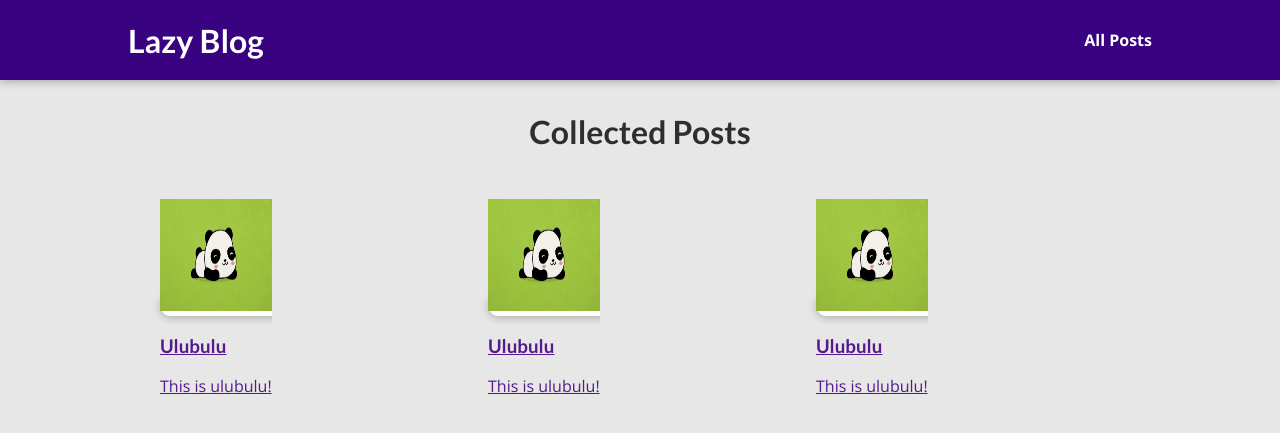
After one commit to mdalaminmunna/blog_django, a Django app: template my_site/blog/templates/blog/all-posts.html in a window 1280 px wide. The commit adds this page. Shown: the top 433 px of the page. Run offline with Django 4.2, Linux system fonts and the light colour scheme; the template is opened without the code that fills it, so the values that code supplies are empty.

Commit message:
all-posts page

```diff
--- /dev/null
+++ b/my_site/blog/static/blog/all-posts.css
@@ -0,0 +1,43 @@
+body {
+    background-color: #e7e7e7;
+  }
+
+  #main-navigation {
+    background-color: #390281;
+    box-shadow: 0 2px 8px rgba(0, 0, 0, 0.25);
+  }
+
+  #all-posts {
+    margin: 7rem auto;
+    width: 90%;
+    max-width: 60rem;
+  }
+
+  #all-posts h2 {
+    text-align: center;
+    font-size: 2rem;
+    color: #2e2e2e;
+    margin: 3rem 0;
+  }
+
+  ul {
+    list-style: none;
+    margin: 0;
+    padding: 0;
+    display: grid;
+    grid-template-columns: repeat(auto-fill, minmax(17rem, 1fr));
+    gap: 1.5rem;
+  }
+
+  .post img {
+    width: 7rem;
+    height: 7rem;
+  }
+
+  .post a {
+    height: 22rem;
+    transform-origin: center;
+    box-shadow: 0 2px 8px rgba(0, 0, 0, 0.25);
+    border-radius: 12px;
+    background-color: white;
+  }
--- /dev/null
+++ b/my_site/blog/templates/blog/all-posts.html
@@ -0,0 +1,22 @@
+{% extends 'base.html' %}
+{% load static %}
+
+{% block title %}
+    All Posts
+{% endblock  %}
+
+{% block css_files %}
+    <link rel="stylesheet" href="{% static 'blog/post.css' %}">
+    <link rel="stylesheet" href="{% static 'blog/all-posts.css' %}">
+{% endblock  %}
+
+{% block content %}
+    <section id="all-posts">
+        <h2>Collected Posts</h2>
+
+        <ul>
+            {% include "blog/includes/post.html" %}
+            {% include "blog/includes/post.html" %}
+            {% include "blog/includes/post.html" %}
+    </section>
+{% endblock  %}
--- /dev/null
+++ b/my_site/blog/templates/blog/includes/post.html
@@ -0,0 +1,13 @@
+{% load static %}
+
+<li>
+    <article class="post">
+        <a href="">
+            <img src="{% static 'blog/images/Panda.jpg' %}" alt="Ulubulu">
+            <div class="post__content">
+                <h3>Ulubulu</h3>
+                <p>This is ulubulu!</p>
+            </div>
+        </a>
+    </article>
+</li>
--- a/my_site/blog/views.py
+++ b/my_site/blog/views.py
@@ -8,7 +8,7 @@ def starting_page(request):
 
 
 def posts(request):
-    pass
+    return render(request, "blog/all-posts.html")
 
 
 def post_detail(request):
--- a/my_site/templates/base.html
+++ b/my_site/templates/base.html
@@ -11,6 +11,13 @@
     {% block css_files %}{% endblock  %}
 </head>
 <body>
+    <header id="main-navigation">
+        <h1><a href="">Lazy Blog</a></h1>
+        <nav>
+            <a href="">All Posts</a>
+        </nav>
+    </header>
+
     {% block content %}{% endblock  %}
 </body>
 </html>
```
Also changed, not shown: my_site/blog/static/blog/index.css (+0 -58 lines), my_site/blog/static/blog/posts.css (added, +24 -0 lines), my_site/blog/templates/blog/index.html (+2 -17 lines), my_site/static/app.css (+35 -0 lines).
